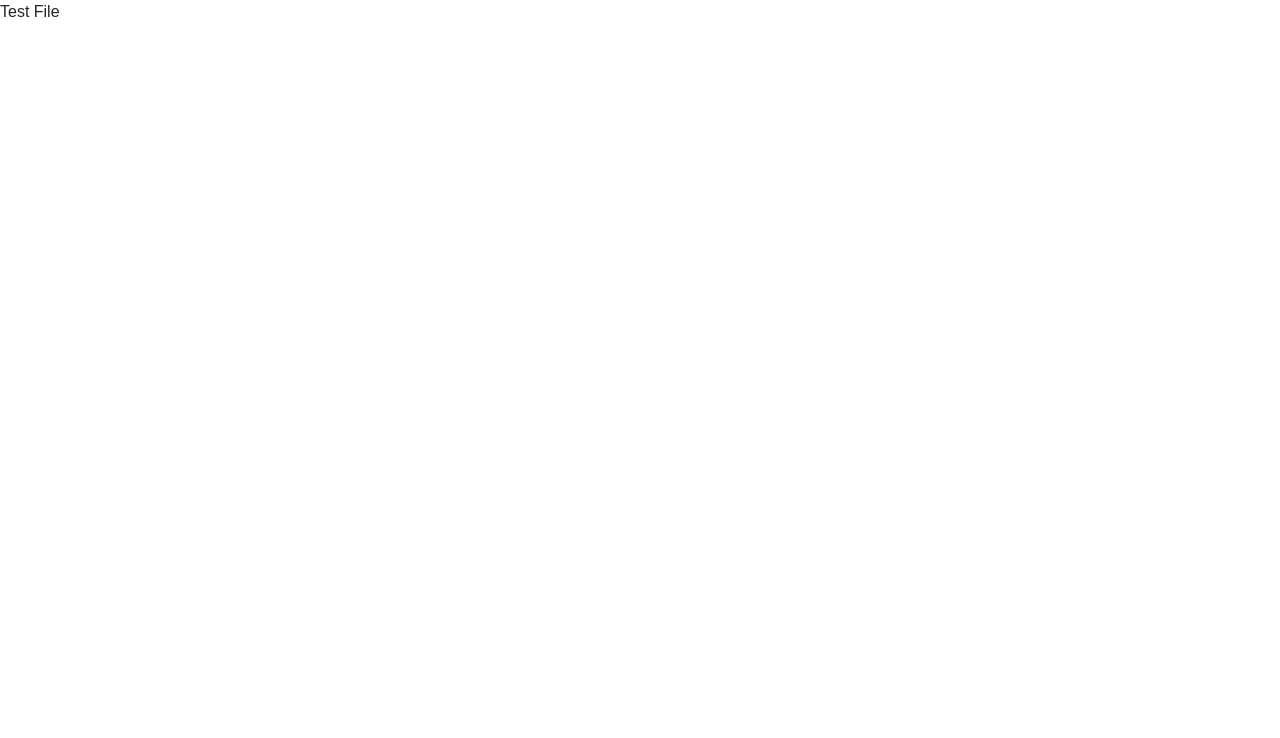
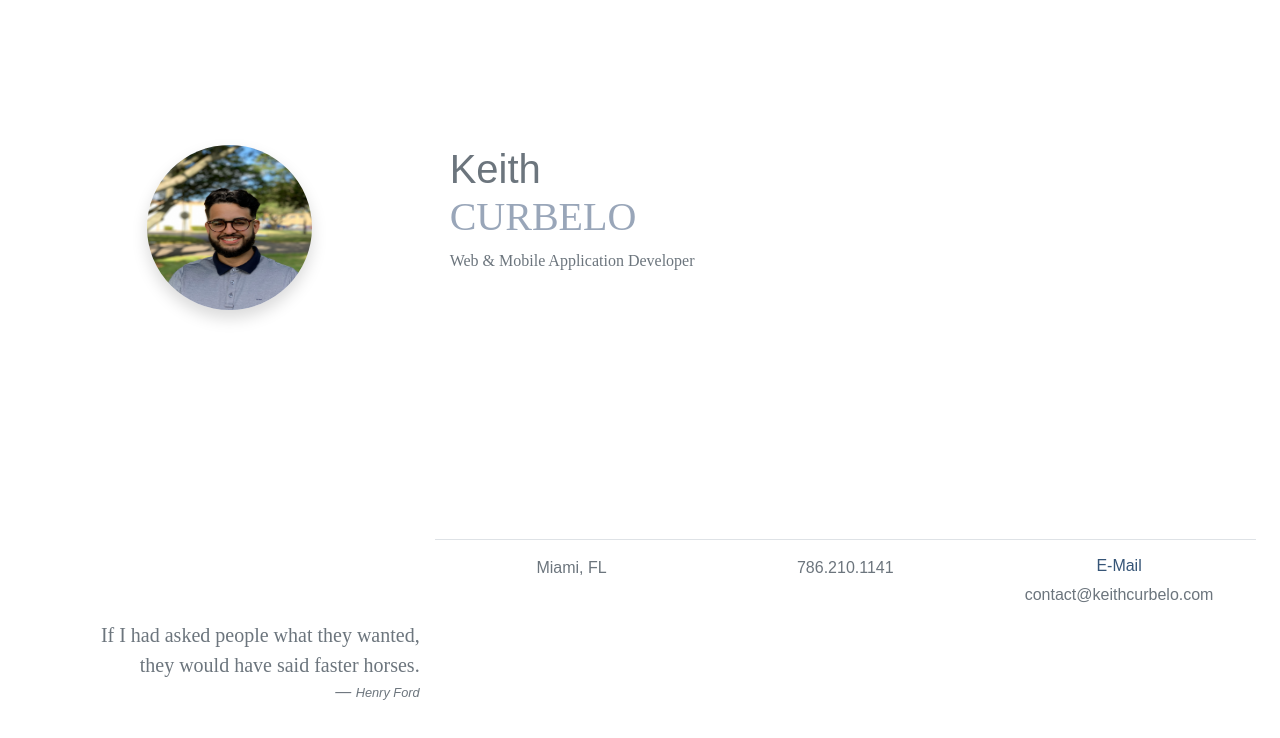
Before and after one commit to keithcurbelo/kccv-web, a React (Create React App) app: page / in a window 1280 px wide. Shown: the top 738 px of the page. Built offline with nearby package versions, Linux system fonts and the light colour scheme.

Commit message:
import header component to home page

```diff
--- a/src/components/Home.js
+++ b/src/components/Home.js
@@ -1,7 +1,12 @@
 import React, { Fragment } from "react";
+import Header from "./Header";
 
 const HomePage = () => {
-  return <div>Test File</div>;
+  return (
+    <div class="container-fluid bg-light">
+      <Header />
+    </div>
+  );
 };
 
 export default HomePage;
```
